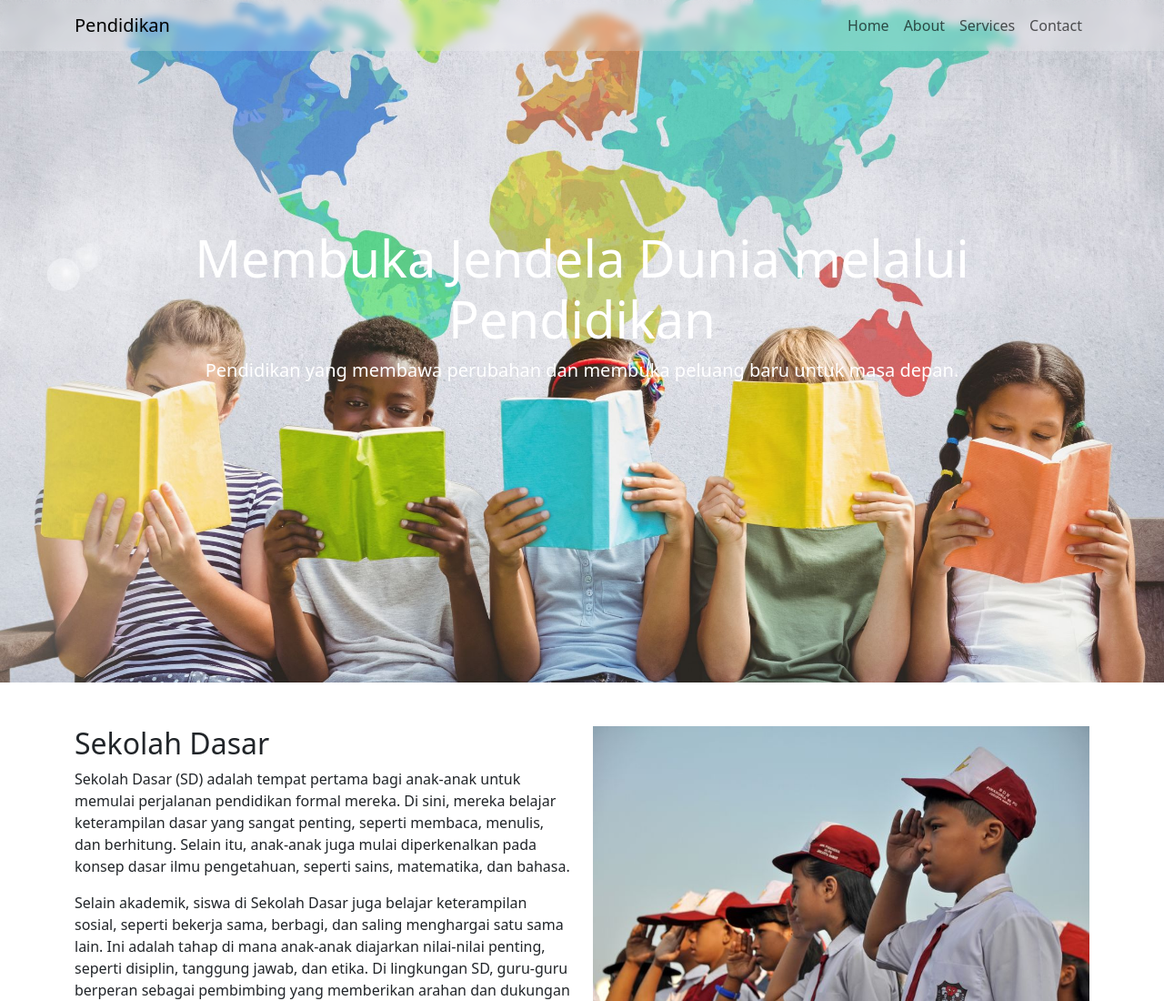
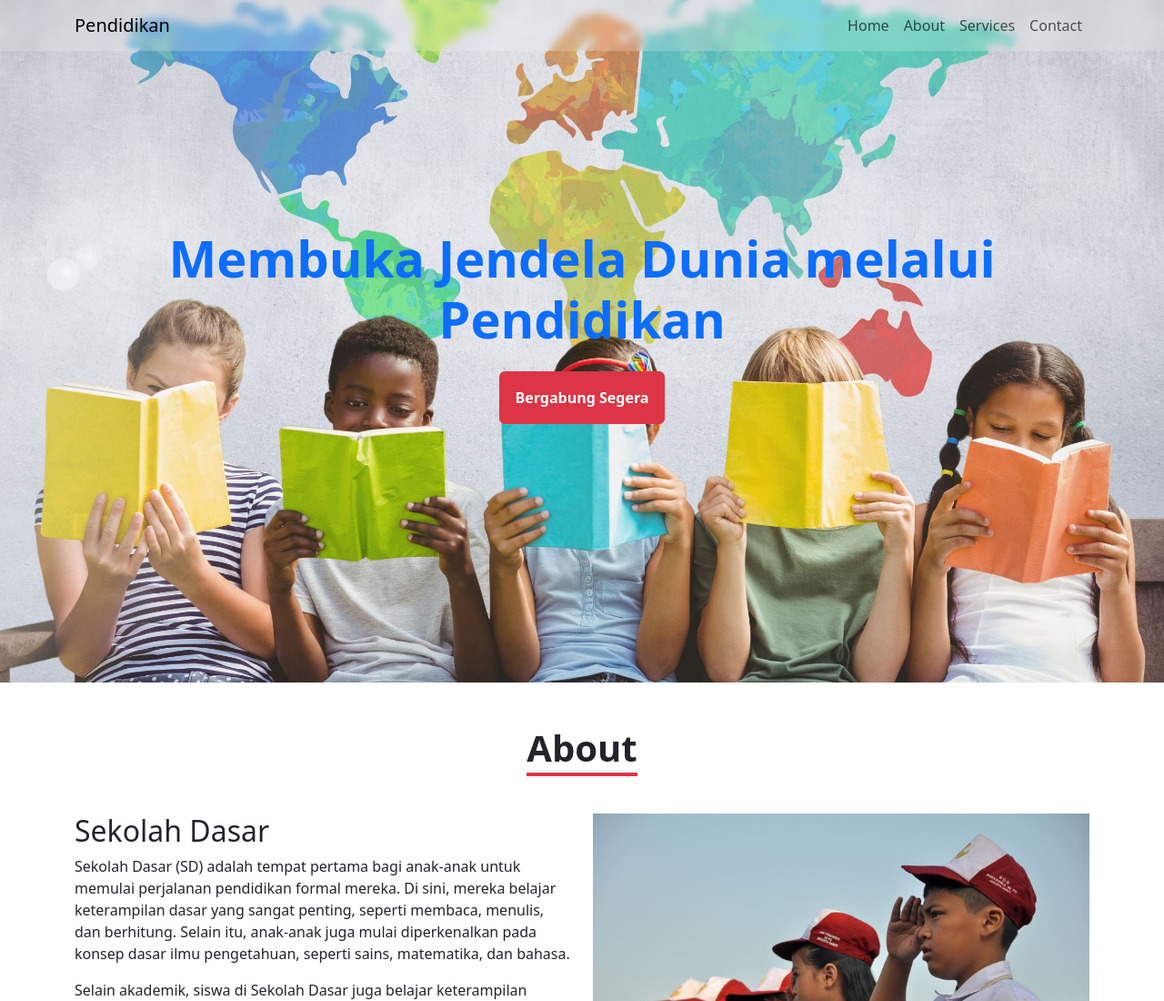
Before and after one commit to maddd666/BDCA, a plain HTML site: page index.html in a window 1280 px wide. Shown: the top 1100 px of the page at 91% size. Drawn offline with nearby package versions, Linux system fonts and the light colour scheme.

Commit message:
add landing page

```diff
--- a/index.html
+++ b/index.html
@@ -31,15 +31,18 @@
     <!-- Jumbotron -->
     <section id="home" class="jumbotron" style="background-image: url('CUE_international-day-of-ed2.jpg'); background-size: cover; background-position: center; height: 750px;">
         <div class="container text-white text-center" style="padding-top: 250px;">
-            <h1 class="display-4">Membuka Jendela Dunia melalui Pendidikan</h1>
-            <p class="lead">Pendidikan yang membawa perubahan dan membuka peluang baru untuk masa depan.</p>
+            <h1 class="display-4 text-primary fw-bold">Membuka Jendela Dunia melalui Pendidikan</h1>
+            <button class="btn btn-danger fw-bold p-3 m-3 w-10">Bergabung Segera</button>
         </div>
     </section>
     <!-- jumbotron selesai -->
 
 <!-- About Section -->
 <section id="about" class="py-5">
+
     <div class="container">
+        <h1 class=" text-center mb-5 fw-bold fs-1"> <span class="border-bottom border-danger border-4">About</span></h1>
+
         <!-- Sekolah Dasar -->
         <div class="row mb-5">
             <div class="col-md-6">
```
